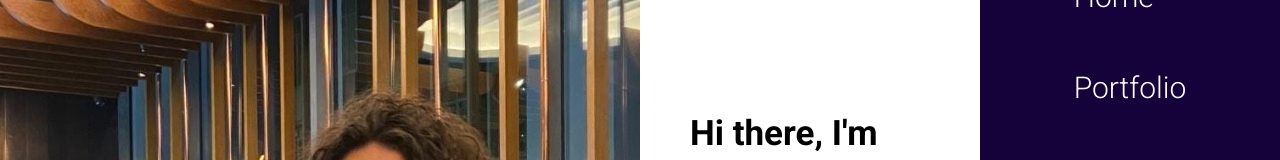
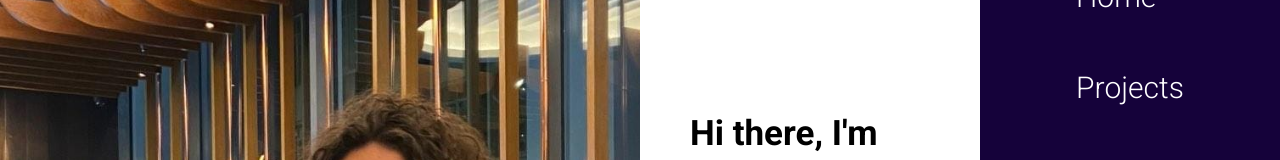
Before and after one commit to EraDula/personal-website, a React (Create React App) app in the folder my-website/: page / in a window 1280 px wide. Shown: the part 239-399 px from the top of the page. Built offline with nearby package versions, Linux system fonts and the light colour scheme.

Commit message:
Change portfolio section name to projects

```diff
--- a/my-website/src/App.jsx
+++ b/my-website/src/App.jsx
@@ -1,7 +1,7 @@
 import Contact from "./components/contact/Contact"
 import Intro from "./components/intro/Intro"
 import Navbar from "./components/navbar/Navbar"
-import Portfolio from "./components/portfolio/Portfolio"
+import Projects from "./components/projects/Projects"
 import Works from "./components/works/Works"
 import Menu from "./components/menu/Menu"
 import "./app.scss"
@@ -15,7 +15,7 @@ function App() {
       <Menu menuOpen={menuOpen} setMenuOpen={setMenuOpen}/>
       <div className="sections">
         <Intro />
-        <Portfolio />
+        <Projects />
         <Works />
         <Contact />
       </div>
--- a/my-website/src/components/menu/Menu.jsx
+++ b/my-website/src/components/menu/Menu.jsx
@@ -8,7 +8,7 @@ export default function Menu({ menuOpen, setMenuOpen }) {
           <a href="#intro">Home</a>
         </li>
         <li onClick={()=>setMenuOpen(false)}>
-          <a href="#portfolio">Portfolio</a>
+          <a href="#projects">Projects</a>
         </li>
         <li onClick={()=>setMenuOpen(false)}>
           <a href="#works">Works</a>
--- a/my-website/src/components/portfolio/Portfolio.jsx
+++ b/my-website/src/components/projects/Projects.jsx
@@ -1,8 +1,8 @@
 import React from 'react'
-import "./portfolio.scss"
+import "./projects.scss"
 import { useState } from 'react'
 
-export default function Portfolio() {
+export default function Projects() {
   const [currentSlide, setCurrentSlide] = useState(0)
 
   const handleClick = (way) => {
@@ -11,7 +11,7 @@ export default function Portfolio() {
   }
   // CHANGE DUMMY DATA
   return (
-    <div className="portfolio" id="portfolio">
+    <div className="projects" id="projects">
       <div className="slider" style={{transform: `translateX(-${currentSlide * 100}vw)`}}>
         <div className="container">
           <div className="item">
--- a/my-website/src/components/portfolio/portfolio.scss
+++ b/my-website/src/components/projects/projects.scss
@@ -1,6 +1,6 @@
 @import "../../global.scss";
 
-.portfolio{
+.projects{
   background-color: $mainColour;
   display: flex;
   align-items: center;
```
